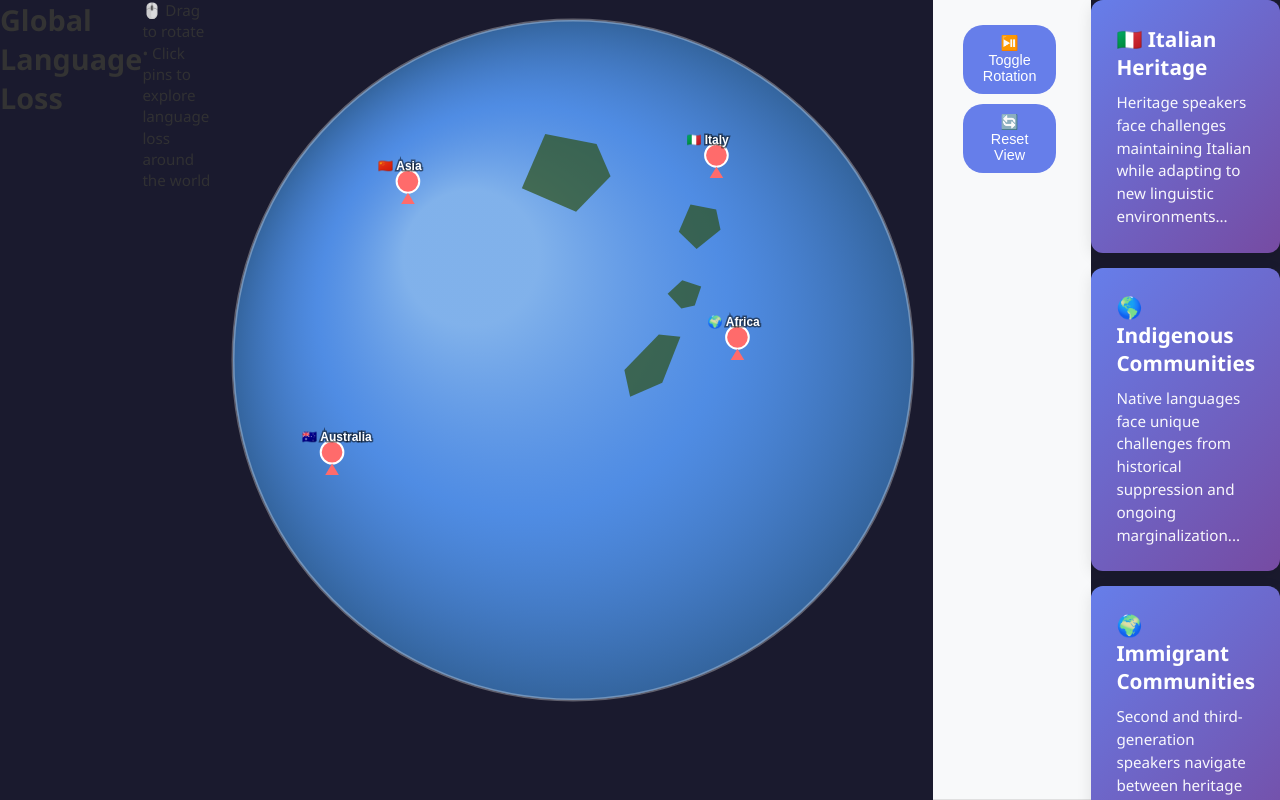
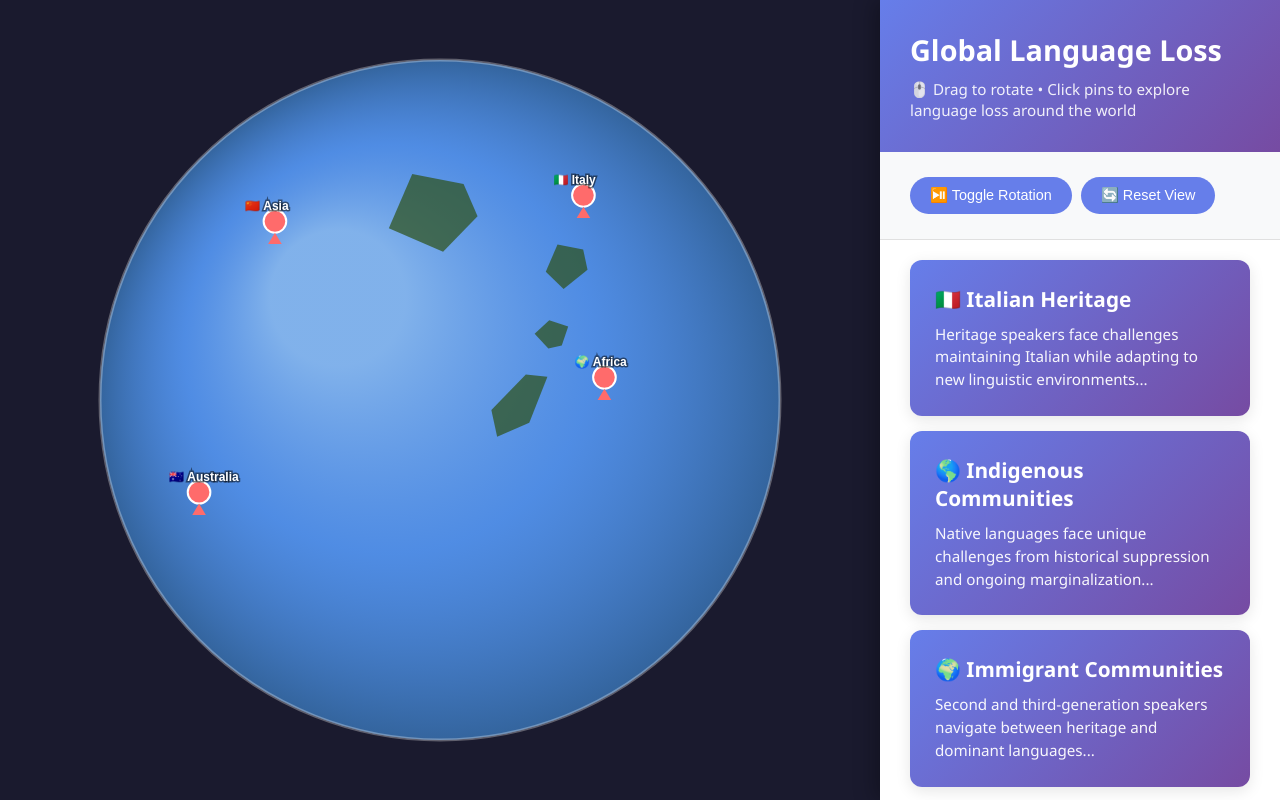
Before and after one commit to yuligryb/APLNG-Project, a plain HTML site: page index.html in a window 1280 px wide. Both pictures are taken after a click on the button "Global Impact". Drawn offline with Linux system fonts and the light colour scheme.

Commit message:
Update index.html

```diff
--- a/index.html
+++ b/index.html
@@ -50,17 +50,22 @@
 <!-- Globe Page -->
         <div id="globe" class="page">
             <div class="globe-container">
+                <div class="globe-wrapper">
+                    <canvas id="globeCanvas" width="800" height="800"></canvas>
+                </div>
+
+                <div class="globe-sidebar">
+                    <div class="sidebar-header">
                         <h2 class="globe-title">Global Language Loss</h2>
                         <p class="globe-subtitle">🖱️ Drag to rotate • Click pins to explore language loss around the world</p>
-
-                <canvas id="globeCanvas" width="600" height="600"></canvas>
+                    </div>
 
                     <div class="controls">
                         <button class="control-btn" onclick="toggleRotation()">⏯️ Toggle Rotation</button>
                         <button class="control-btn" onclick="resetView()">🔄 Reset View</button>
                     </div>
 
-                <div class="regions-grid">
+                    <div class="regions-list">
                         <div class="region-card" onclick="openModal('italy')">
                             <div class="region-title">🇮🇹 Italian Heritage</div>
                             <div class="region-preview">Heritage speakers face challenges maintaining Italian while adapting to new linguistic environments...</div>
```
Lines whose indentation alone changed are shown as unchanged.
